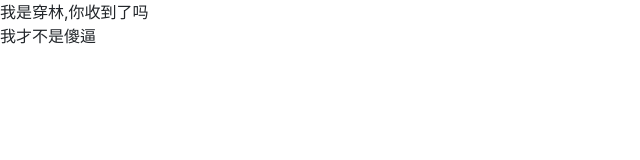
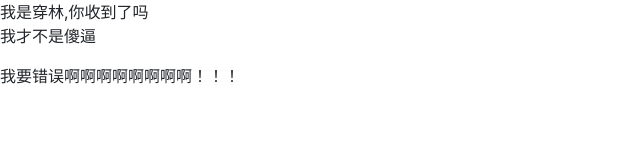
Before and after one commit to chuanlinlaile/-, a website: page src/demo.html in a window 1280 px wide. Shown: the whole page, without its empty margins (0-640 px from the left). Drawn offline with nearby package versions, Linux system fonts and the light colour scheme.

Commit message:
穿林第三次更新

```diff
--- a/src/demo.html
+++ b/src/demo.html
@@ -11,6 +11,7 @@
 <div>我是穿林,你收到了吗</div>
 
 <p>我才不是傻逼</p>
+<p>我要错误啊啊啊啊啊啊啊啊！！！</p>
 
 </body>
 </html>
```
